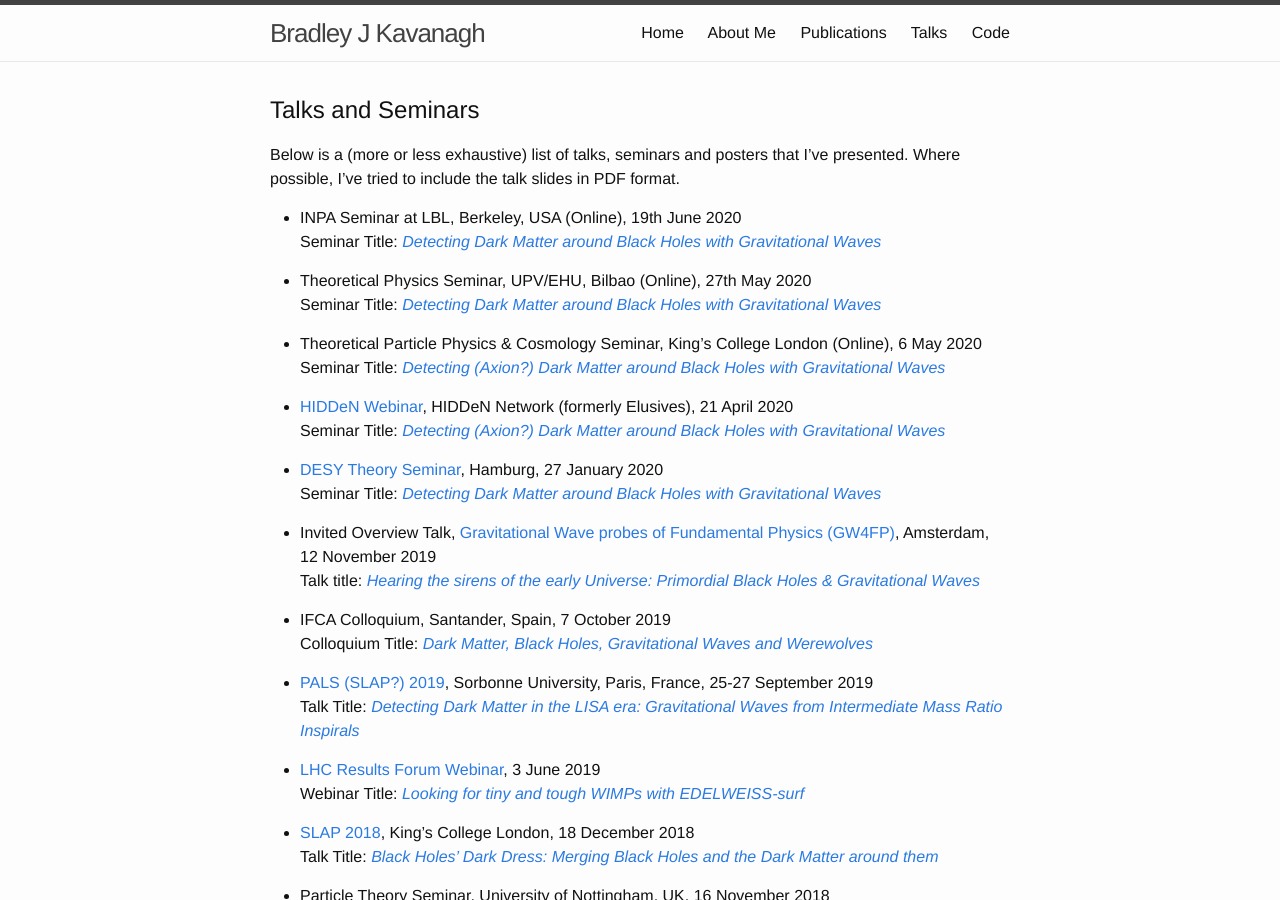
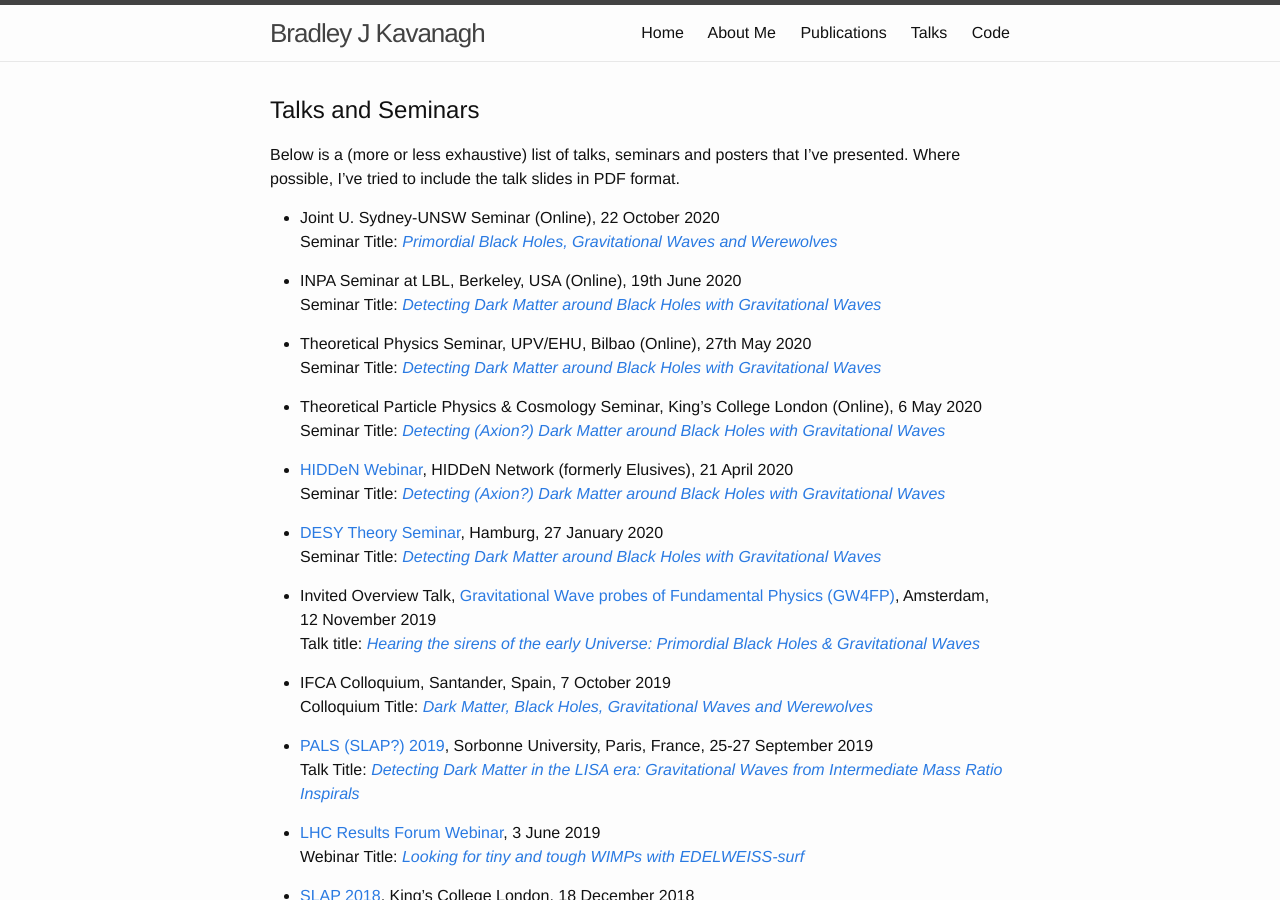
Before and after one commit to bradkav/bradkav.github.io, a Jekyll site: the page built from talks.md, in a window 1280 px wide and 900 px high. Built offline with Jekyll 4.4.1, drawn with Linux system fonts in a browser that asks for light colours.

Commit message:
Added Sydney seminar

```diff
--- a/talks.md
+++ b/talks.md
@@ -8,6 +8,9 @@ weight: 4
 ## Talks and Seminars
 
 Below is a (more or less exhaustive) list of talks, seminars and posters that I've presented. Where possible, I've tried to include the talk slides in PDF format.
+
+- Joint U. Sydney-UNSW Seminar (Online), 22 October 2020
+Seminar Title: [*Primordial Black Holes, Gravitational Waves and Werewolves*](/assets/slides/KAVANAGH-Sydney-UNSW-Seminar-Oct2020.pdf)
 
 - INPA Seminar at LBL, Berkeley, USA (Online), 19th June 2020
 Seminar Title: [*Detecting Dark Matter around Black Holes with Gravitational Waves*](/assets/slides/KAVANAGH-INPA-LBL-June2020.pdf)
```
Also changed, not shown: 1 other file.
